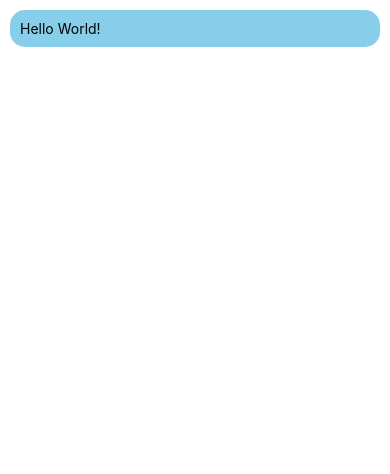
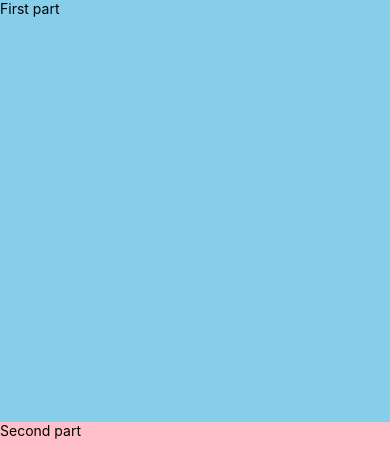
Before and after one commit to seymanurks/firstReactNativeApp, a React Native app: screen / in a window 390 px wide. Shown: the top 474 px of the page. Built offline with nearby package versions, Linux system fonts and the light colour scheme.

Commit message:
add flex

```diff
--- a/App.tsx
+++ b/App.tsx
@@ -3,14 +3,13 @@ import {View, SafeAreaView, Text, StyleSheet} from "react-native";
 
 const App = () => {
 
-  const clickButton = () => {
-    console.log("Kullanıcı butona tıkladı")
-  }
-
   return(
-    <SafeAreaView>
-      <View style = {styles.container}>
-         <Text>Hello World!</Text>
+    <SafeAreaView style = {styles.container}>
+      <View style = {styles.top_view_container}>
+         <Text>First part</Text>
+       </View>
+       <View style = {styles.bottom_view_container}>
+         <Text>Second part</Text>
        </View>
     </SafeAreaView>
   )
@@ -18,11 +17,17 @@ const App = () => {
 
 const styles = StyleSheet.create({
   container: {
-    backgroundColor: "skyblue",
-    margin: 10,
-    padding: 10,
-    borderRadius: 15
+    flex: 1,
   },
+  top_view_container: {
+    flex: 1,
+    backgroundColor: "skyblue"
+
+  },
+  bottom_view_container: {
+    flex: 1,
+    backgroundColor: "pink"
+  }
 
 })
 
```
